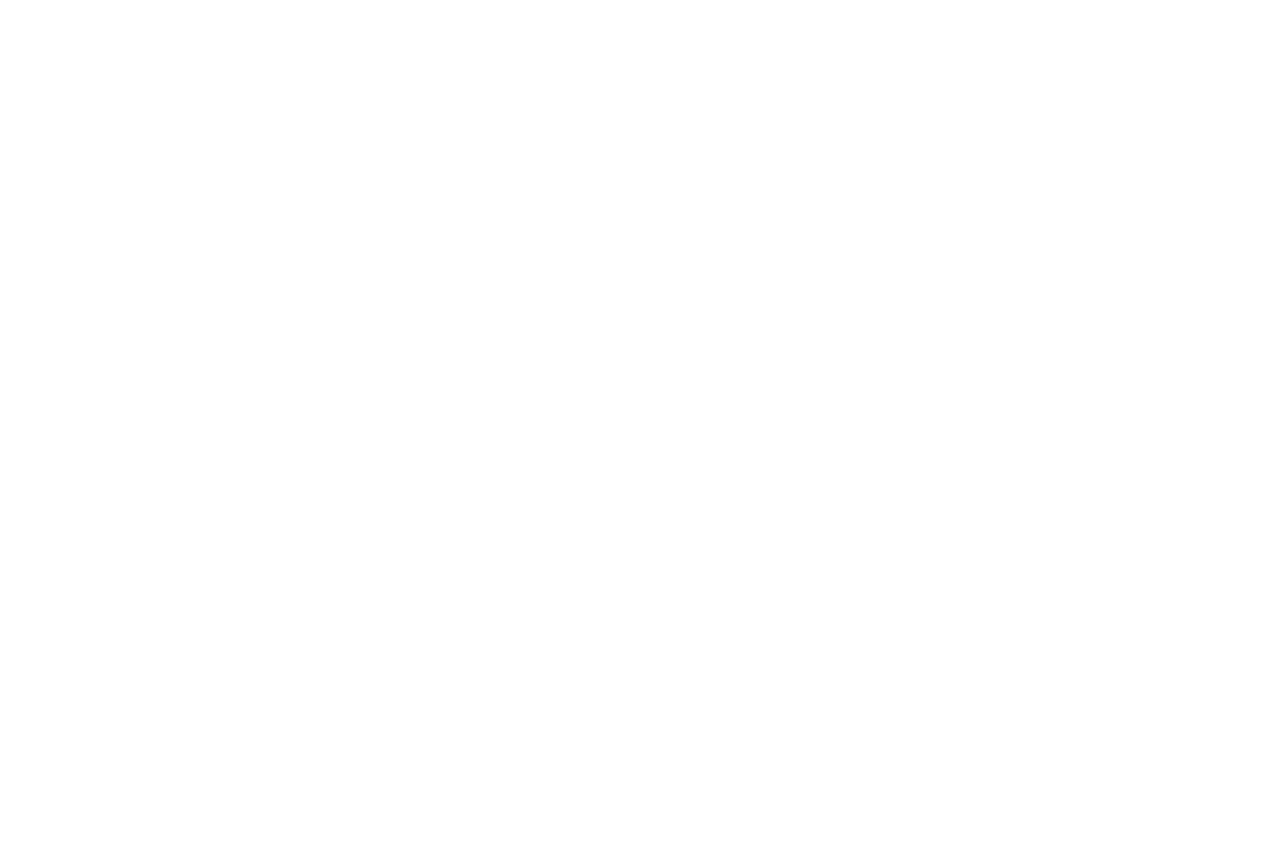
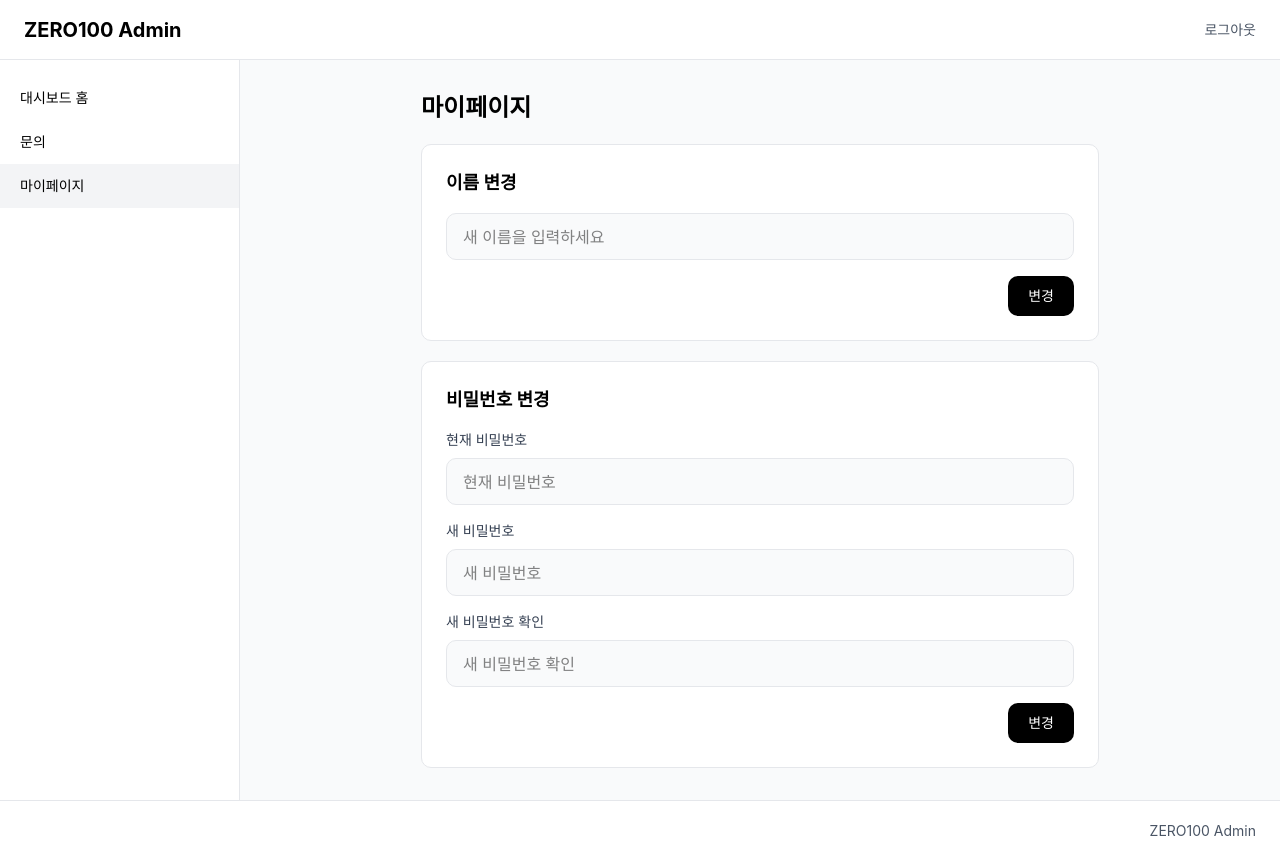
Before and after one commit to Leets-Official/8th-FE-Zero100, a React (Vite) app in the folder dashboard/: page /mypage in a window 1280 px wide. Before the commit this address had no page. Before the commit the page ends 800 px from the top, so only its background shows below. Built offline with nearby package versions, Linux system fonts and the light colour scheme.

Commit message:
feat: 마이페이지 UI 및 입력값 검사 구현

```diff
--- a/dashboard/src/App.jsx
+++ b/dashboard/src/App.jsx
@@ -6,6 +6,7 @@ import DashboardHomePage from './pages/DashboardHomePage';
 import InquiryListPage from './pages/InquiryListPage';
 import InquiryCreatePage from './pages/InquiryCreatePage';
 import InquiryDetailPage from './pages/InquiryDetailPage';
+import MyPage from './pages/MyPage';
 
 function App() {
   return (
@@ -17,6 +18,7 @@ function App() {
         <Route path="/inquiries" element={<InquiryListPage />} />
         <Route path="/inquiries/new" element={<InquiryCreatePage />} />
         <Route path="/inquiries/:id" element={<InquiryDetailPage />} />
+        <Route path="/mypage" element={<MyPage />} />
       </Route>
     </Routes>
   );
--- /dev/null
+++ b/dashboard/src/pages/Mypage.jsx
@@ -0,0 +1,130 @@
+import { useEffect, useState } from 'react';
+import Button from '../components/Button';
+import TextInput from '../components/TextInput';
+import Toast from '../components/Toast';
+
+const PASSWORD_REGEX = /^(?=.*[A-Za-z])(?=.*\d)(?=.*[^A-Za-z\d]).{8,}$/;
+const CARD_CLASS = 'flex flex-col gap-4 rounded-[10px] border border-[#E5E7EB] bg-white p-6';
+
+const MyPage = () => {
+  const [name, setName] = useState('');
+  const [nameError, setNameError] = useState('');
+  const [passwords, setPasswords] = useState({ current: '', next: '', confirm: '' });
+  const [passwordErrors, setPasswordErrors] = useState({});
+  const [toastMessage, setToastMessage] = useState('');
+
+  useEffect(() => {
+    if (!toastMessage) return;
+    const timer = setTimeout(() => setToastMessage(''), 3000);
+    return () => clearTimeout(timer);
+  }, [toastMessage]);
+
+  const handleNameSubmit = (e) => {
+    e.preventDefault();
+    const trimmedName = name.trim();
+    if (trimmedName.length < 2 || trimmedName.length > 8) {
+      setNameError('2자 이상 8자 이하로 입력하세요');
+      return;
+    }
+    // 이름 변경 API 연동은 다음 단계에서 구현
+    setName('');
+    setToastMessage('이름이 변경되었습니다.');
+  };
+
+  const handlePasswordChange = (e) => {
+    const { name: field, value } = e.target;
+    setPasswords((prev) => ({ ...prev, [field]: value }));
+    setPasswordErrors((prev) => ({ ...prev, [field]: undefined }));
+  };
+
+  const handlePasswordSubmit = (e) => {
+    e.preventDefault();
+    const errors = {};
+    if (!passwords.current) {
+      errors.current = '현재 비밀번호를 입력하세요';
+    }
+    if (!PASSWORD_REGEX.test(passwords.next)) {
+      errors.next = '8자 이상, 영문/숫자/특수문자를 포함해야 합니다';
+    }
+    if (!passwords.confirm || passwords.confirm !== passwords.next) {
+      errors.confirm = '새 비밀번호가 일치하지 않습니다';
+    }
+    setPasswordErrors(errors);
+    if (Object.keys(errors).length > 0) return;
+    // 비밀번호 변경 API 연동은 다음 단계에서 구현
+    setPasswords({ current: '', next: '', confirm: '' });
+    setToastMessage('비밀번호가 변경되었습니다.');
+  };
+
+  return (
+    <div className="mx-auto flex w-full max-w-[678px] flex-col gap-5">
+      <h2 className="text-2xl font-bold text-black">마이페이지</h2>
+
+      <form onSubmit={handleNameSubmit} noValidate className={CARD_CLASS}>
+        <h3 className="text-lg font-bold text-black">이름 변경</h3>
+        <TextInput
+          aria-label="새 이름"
+          placeholder="새 이름을 입력하세요"
+          value={name}
+          onChange={(e) => {
+            setName(e.target.value);
+            setNameError('');
+          }}
+          errorText={nameError}
+        />
+        <div className="flex justify-end">
+          <Button type="submit" size="small">
+            변경
+          </Button>
+        </div>
+      </form>
+
+      <form onSubmit={handlePasswordSubmit} noValidate className={CARD_CLASS}>
+        <h3 className="text-lg font-bold text-black">비밀번호 변경</h3>
+        <TextInput
+          label="현재 비밀번호"
+          type="password"
+          name="current"
+          placeholder="현재 비밀번호"
+          autoComplete="current-password"
+          value={passwords.current}
+          onChange={handlePasswordChange}
+          errorText={passwordErrors.current}
+        />
+        <TextInput
+          label="새 비밀번호"
+          type="password"
+          name="next"
+          placeholder="새 비밀번호"
+          autoComplete="new-password"
+          value={passwords.next}
+          onChange={handlePasswordChange}
+          errorText={passwordErrors.next}
+        />
+        <TextInput
+          label="새 비밀번호 확인"
+          type="password"
+          name="confirm"
+          placeholder="새 비밀번호 확인"
+          autoComplete="new-password"
+          value={passwords.confirm}
+          onChange={handlePasswordChange}
+          errorText={passwordErrors.confirm}
+        />
+        <div className="flex justify-end">
+          <Button type="submit" size="small">
+            변경
+          </Button>
+        </div>
+      </form>
+
+      {toastMessage && (
+        <div className="fixed bottom-6 right-6 z-50">
+          <Toast message={toastMessage} />
+        </div>
+      )}
+    </div>
+  );
+};
+
+export default MyPage;
```
